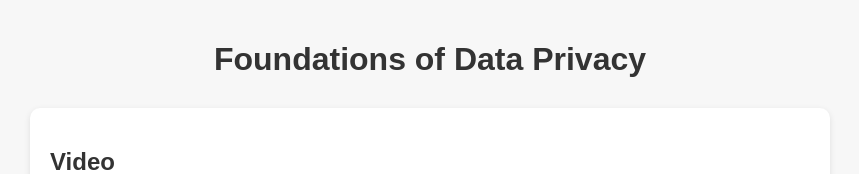
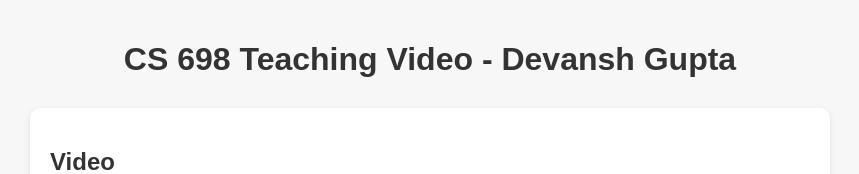
Before and after one commit to devanshgupta160/CS698_teaching_video, a plain HTML site: page index.html in a window 1280 px wide. Shown: the top 174 px of the page, without its empty margins (210-1069 px from the left). Drawn offline with Linux system fonts and the light colour scheme.

Commit message:
Update index.html

```diff
--- a/index.html
+++ b/index.html
@@ -31,7 +31,7 @@
   </style>
 </head>
 <body>
-  <h1>Foundations of Data Privacy</h1>
+  <h1>CS 698 Teaching Video - Devansh Gupta</h1>
 
   <div class="section">
     <h2>Video</h2>
```
